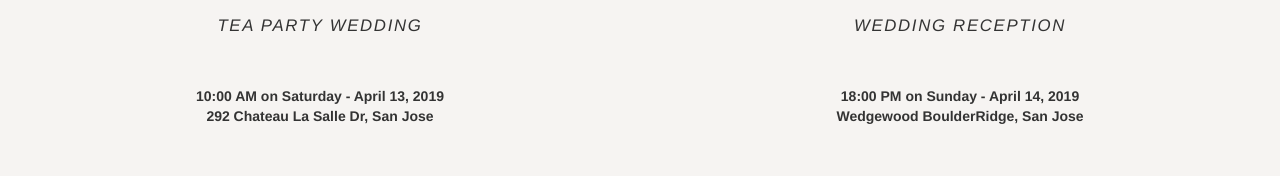
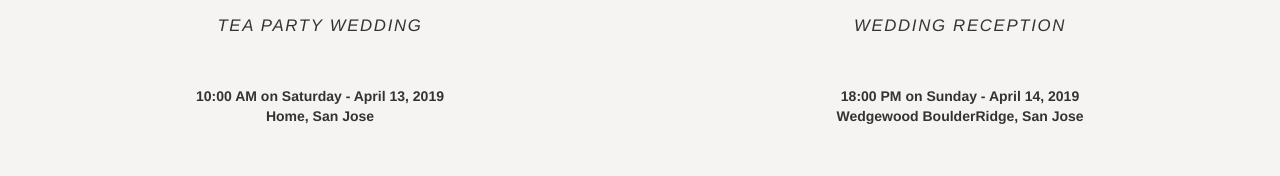
Before and after one commit to codeskiller/danielandloan, a website: page index.html in a window 1280 px wide. Shown: the part 3333-3509 px from the top of the page. Drawn offline with nearby package versions, Linux system fonts and the light colour scheme; some packages are replaced by stand-ins of ours.

Commit message:
delete address

```diff
--- a/index.html
+++ b/index.html
@@ -161,7 +161,7 @@
 						<h5 class="heading-text">TEA PARTY WEDDING</h5>
 						<div id="ceremony-detail">
 							<p></p>
-							<strong><p>10:00 AM on Saturday - April 13, 2019<br> 292 Chateau La Salle Dr, San Jose</p></strong>
+							<strong><p>10:00 AM on Saturday - April 13, 2019<br> Home, San Jose</p></strong>
 						</div>
 					</div>
 				</div>
```
